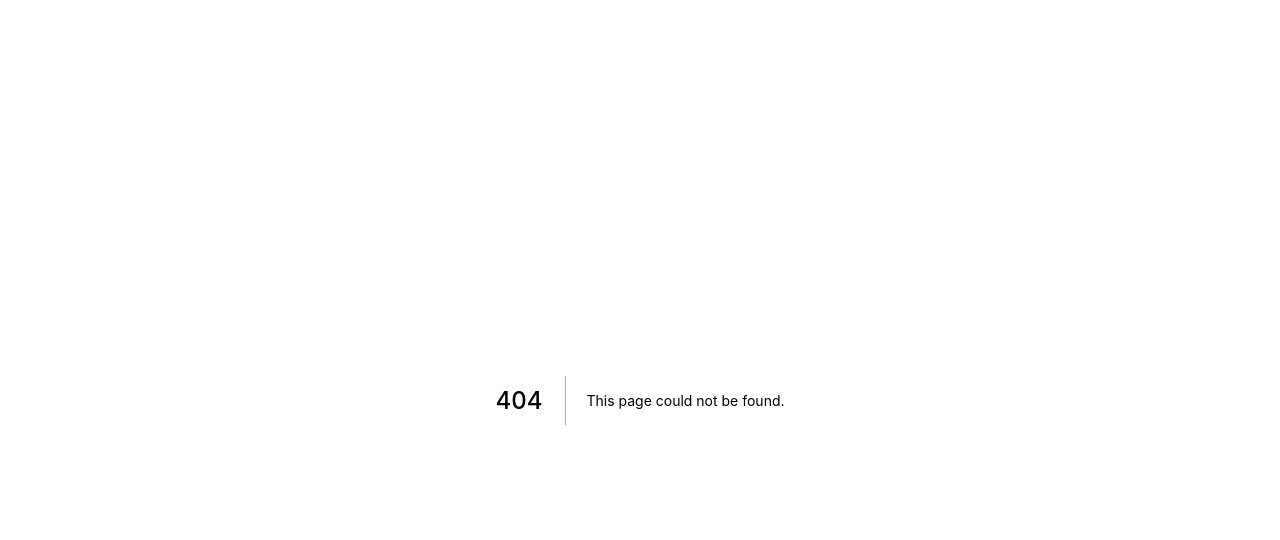
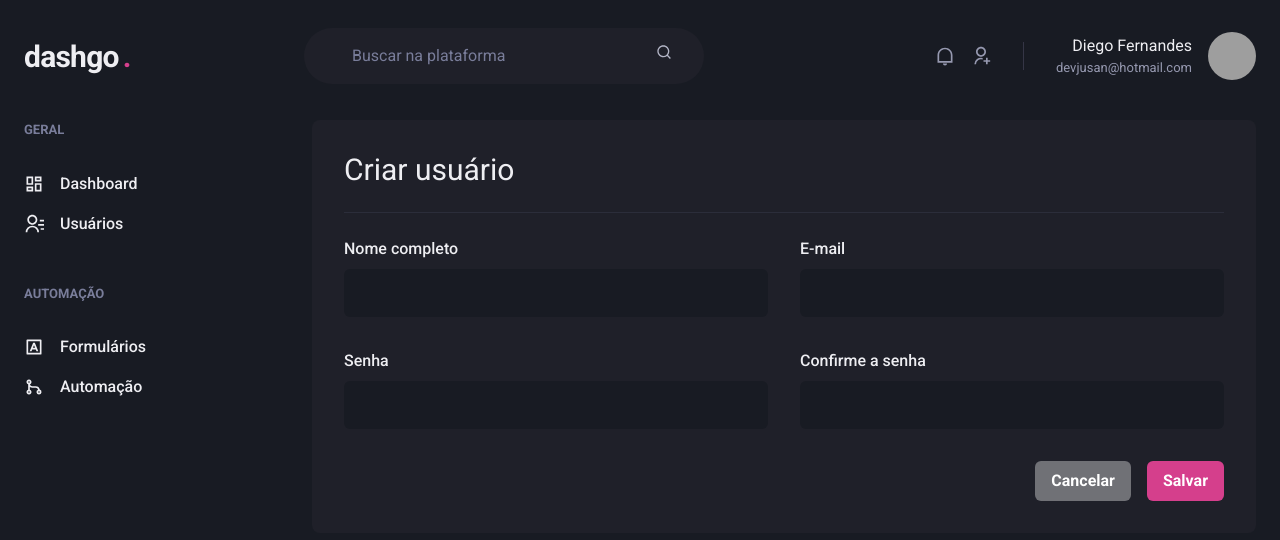
Before and after one commit to devjusan/dashgo, a Next.js app: page /users/create in a window 1280 px wide. Before the commit this address had no page. Shown: the top 540 px of the page. Built offline with nearby package versions, Linux system fonts and the light colour scheme; grey boxes are pictures that could not be loaded.

Commit message:
feat: create user

```diff
--- /dev/null
+++ b/src/pages/users/create.tsx
@@ -0,0 +1,52 @@
+import {
+  Box,
+  Button,
+  Divider,
+  Flex,
+  Heading,
+  HStack,
+  SimpleGrid,
+  Stack,
+} from '@chakra-ui/react';
+import Header from '../../components/core/Header';
+import Input from '../../components/ui/form/Input';
+import Sidebar from '../../components/ui/Sidebar';
+
+const CreateUser = () => (
+  <Box>
+    <Header />
+
+    <Flex w="100%" my="6" maxWidth={1480} mx="auto" px="6">
+      <Sidebar />
+
+      <Box flex="1" borderRadius={8} bg="gray.800" p="8">
+        <Heading size="lg" fontWeight="normal">
+          Criar usuário
+        </Heading>
+        <Divider my="6" borderColor="gray.700" />
+        <Stack spacing="8">
+          <SimpleGrid minChildWidth={240} spacing="8" w="100%">
+            <Input name="name" label="Nome completo" />
+            <Input name="email" label="E-mail" type="email" />
+          </SimpleGrid>
+          <SimpleGrid minChildWidth={240} spacing="8" w="100%">
+            <Input name="password" label="Senha" type="password" />
+            <Input
+              name="password_confirmation"
+              label="Confirme a senha"
+              type="password"
+            />
+          </SimpleGrid>
+        </Stack>
+        <Flex mt="8" justifyContent="flex-end">
+          <HStack spacing="4">
+            <Button colorScheme="whiteAlpha">Cancelar</Button>
+            <Button colorScheme="pink">Salvar</Button>
+          </HStack>
+        </Flex>
+      </Box>
+    </Flex>
+  </Box>
+);
+
+export default CreateUser;
```
